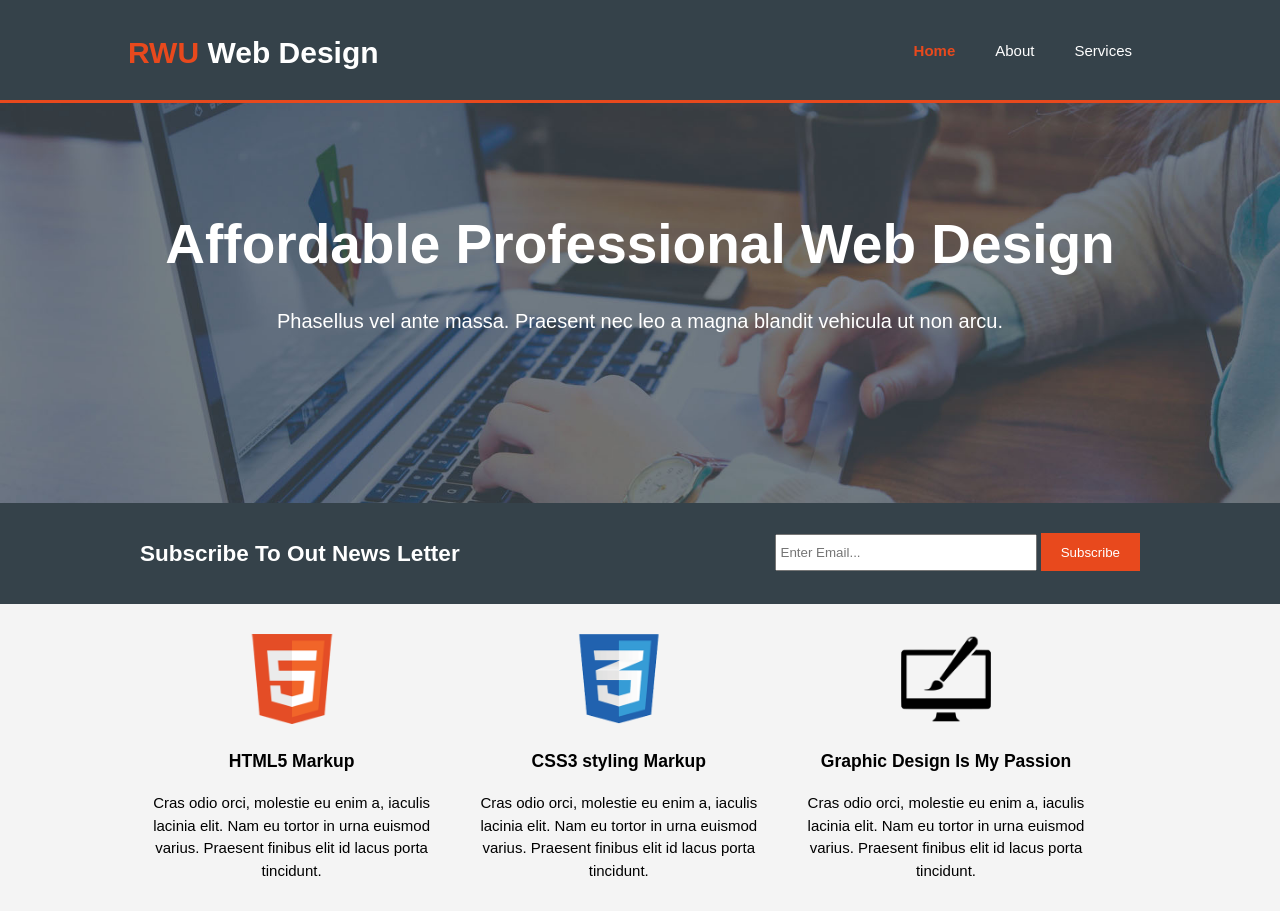
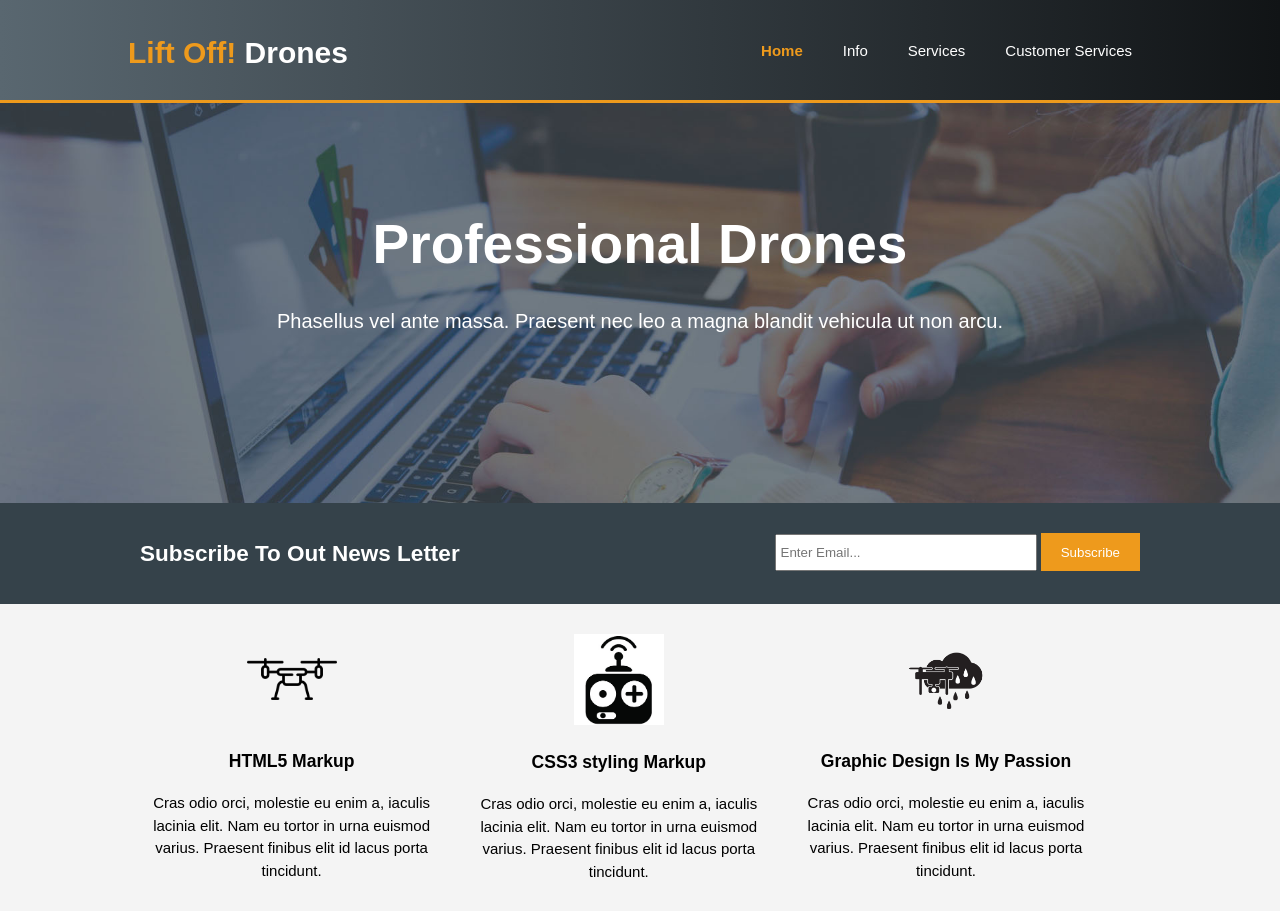
Before and after one commit to mdavidson982/A3-COMSC-Drones, a plain HTML site: page index.html in a window 1280 px wide. Shown: the top 911 px of the page. Drawn offline with Linux system fonts and the light colour scheme.

Commit message:
Drone images

```diff
--- a/css/style.css
+++ b/css/style.css
@@ -26,7 +26,7 @@ ul{
 
 .button_1{
     height: 38px;
-    background: #e8491d;
+    background: #ee9a1c;
     border: 0;
     padding-left: 20px;
     padding-right: 20px;
@@ -43,11 +43,11 @@ ul{
 
 /*header*/
 header{
-    background: #35424a;
+    background: linear-gradient(to right, #596770, #111416 );
     color: #ffffff;
     padding-top: 30px;
     min-height: 70px;
-    border-bottom:#e8491d 3px solid
+    border-bottom:#ee9a1c 3px solid
 }
 
 /* all parts with the 'a' tag within the header (links)*/
@@ -88,7 +88,7 @@ header nav{
 
 /* Little confused on this part, but it works*/
 header .highlight, header .current a{
-    color: #e8491d;
+    color: #ee9a1c;
     font-weight:bold;
 
 }
@@ -191,7 +191,7 @@ footer{
     padding: 20px;
     margin-top: 20px;
     color: #ffffff;
-    background-color: #e8491d;
+    background-color: #ee9a1c;
     text-align: center;
 }
 
--- a/index.html
+++ b/index.html
@@ -4,8 +4,8 @@
   <head>
     <meta charset="utf-8">
     <meta name="viewport" content="width=device-width">
-    <meta name="description" content="Affordable and professional web design">
-	  <meta name="keywords" content="web design, affordable web design, professional web design">
+    <meta name="description" content="Top of the line consumer grade drones">
+	  <meta name="keywords" content="Drones, Lift off, Quality, Drone, High Altitude, Return to Home">
   	<meta name="author" content="Matthew Davidson">
     <title>RWU Web Design | Welcome</title>
     <link rel="stylesheet" href="./css/style.css">
@@ -15,14 +15,15 @@
       <div class = "container">
 
         <div id ="branding">
-          <h1><span class = "highlight">RWU</span> Web Design</h1>
+          <h1><span class = "highlight">Lift Off!</span> Drones </h1>
         </div>
         <nav>
           <ul>
 
             <li class ="current"><a href="index.html">Home</a></li>
-            <li><a href="about.html">About</a></li>
+            <li><a href="about.html">Info</a></li>
             <li><a href="services.html">Services</a></li>
+            <li><a href= "#">Customer Services</a></li>
 
           </ul>
         </nav>
@@ -30,7 +31,7 @@
     </header>
     <section id = "showcase">
       <div class = "container">
-        <h1>Affordable Professional Web Design</h1>
+        <h1>Professional Drones</h1>
         <p>Phasellus vel ante massa. Praesent nec leo a magna blandit vehicula ut non arcu.</p>
       </div>
     </section>
@@ -47,17 +48,17 @@
     <section id = "boxes">
       <div class = "container">
         <div class = "box">
-          <img src = "./img/logo_html.png">
+          <img src = "./img/Drone1.png">
         <h3>HTML5 Markup</h3>
         <p>Cras odio orci, molestie eu enim a, iaculis lacinia elit. Nam eu tortor in urna euismod varius. Praesent finibus elit id lacus porta tincidunt.</p>
         </div>
         <div class = "box">
-          <img src = "./img/logo_css.png">
+          <img src = "./img/Drone2.png">
           <h3>CSS3 styling Markup</h3>
           <p>Cras odio orci, molestie eu enim a, iaculis lacinia elit. Nam eu tortor in urna euismod varius. Praesent finibus elit id lacus porta tincidunt.</p>
         </div>
         <div class = "box">
-          <img src = "./img/logo_brush.png">
+          <img src = "./img/Drone3.png">
           <h3>Graphic Design Is My Passion</h3>
           <p>Cras odio orci, molestie eu enim a, iaculis lacinia elit. Nam eu tortor in urna euismod varius. Praesent finibus elit id lacus porta tincidunt.</p>
         </div>
```
Also changed, not shown: img/Drone1.png (added), img/Drone2.png (added), img/Drone3.png (added), img/logo_brush.png (deleted), img/logo_css.png (deleted), img/logo_html.png (deleted).
